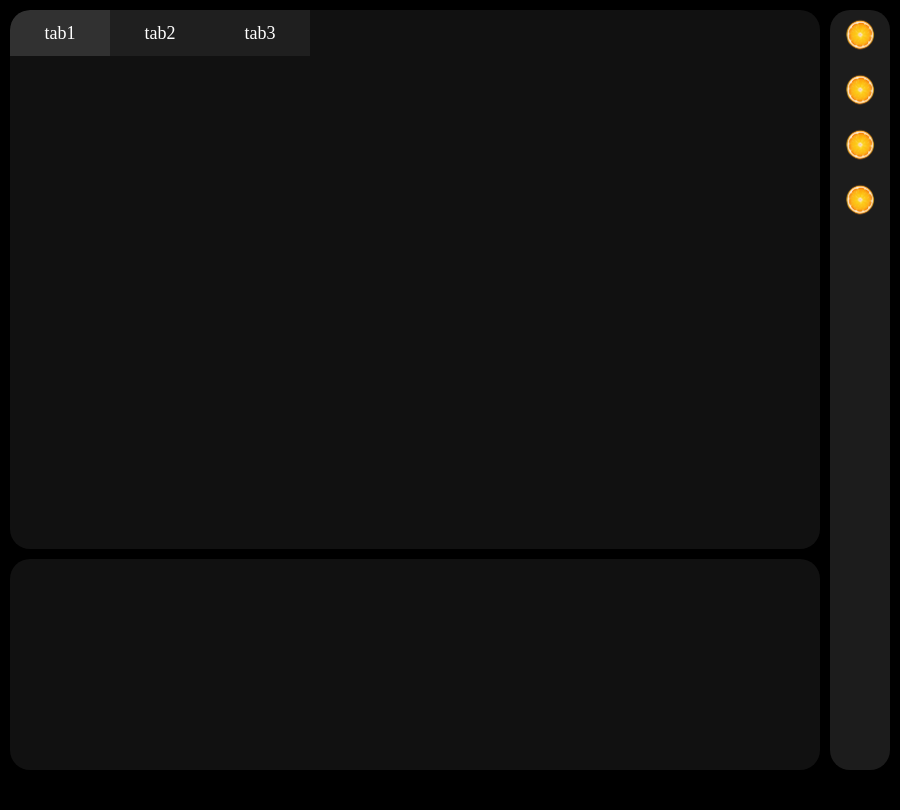
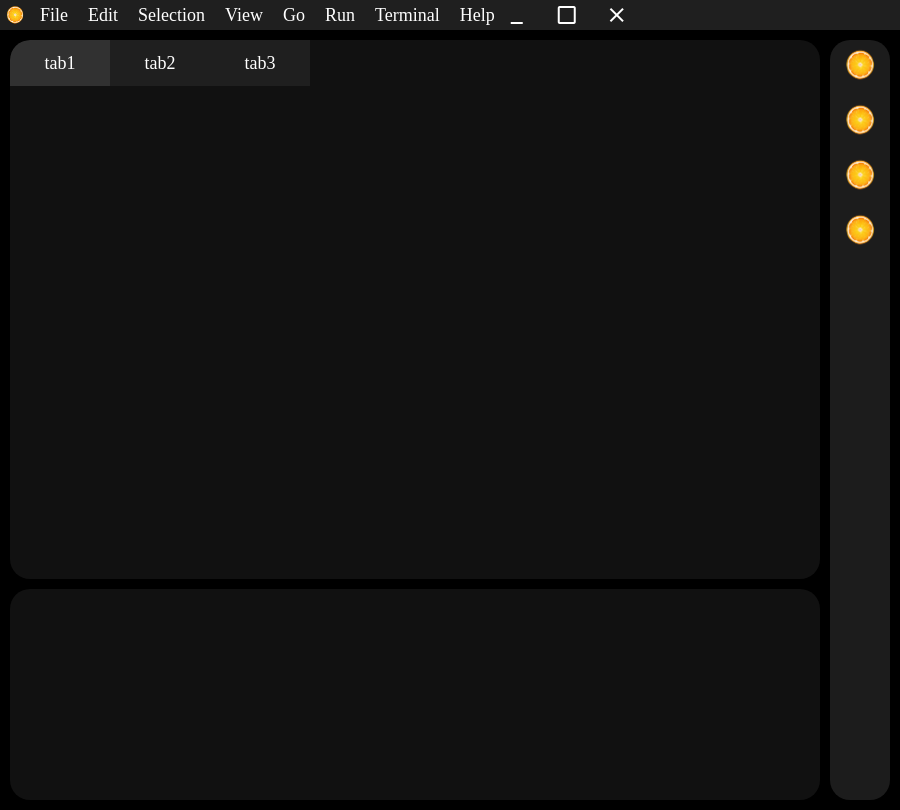
Before and after one commit to Jit-nath/Simple-Code-Editor, an Electron app: page index.html in a window 900 px wide. Drawn offline with nearby package versions, Linux system fonts and the light colour scheme.

Commit message:
custom title bar created

```diff
--- /dev/null
+++ b/css/titlebar.css
@@ -0,0 +1,40 @@
+.titlebar {
+    height: 30px;
+    width: 100%;
+    display: flex;
+    flex-direction: row;
+    align-items: center;
+    background-color: rgb(31, 31, 31);
+    color: #fff;
+    -webkit-app-region: drag;
+    font-size: small;
+}
+
+.icon {
+    height: 30px;
+    width: 30px;
+    background-size: contain;
+}
+
+.icon img {
+    height: 30px;
+    width: 30px;
+}
+
+.menubar {
+    display: flex;
+    justify-content: center;
+}
+
+.menubar span {
+    margin: 0 10px;
+}
+
+.window-control {
+    display: flex;
+}
+
+.window-control span {
+    width: 50px;
+    cursor: pointer;
+}
--- a/css/universal.css
+++ b/css/universal.css
@@ -6,6 +6,7 @@
     font-size: large;
     color: white;
     overflow: hidden;
+    user-select: none;
 }
 
 html {
--- a/index.html
+++ b/index.html
@@ -10,10 +10,35 @@
     <link rel="stylesheet" href="css/coding-ground.css">
     <link rel="stylesheet" href="css/terminal.css">
     <link rel="stylesheet" href="css/sidebar.css">
+    <link rel="stylesheet" href="css/titlebar.css">
+
+    <link rel="stylesheet"
+        href="https://fonts.googleapis.com/css2?family=Material+Symbols+Outlined:opsz,wght,FILL,GRAD@24,400,0,0">
+
 </head>
 
 <body>
 
+    <div class="titlebar">
+        <div class="icon">
+            <img src="png/expand.png" alt="icon">
+        </div>
+        <div class="menubar">
+            <span>File</span>
+            <span>Edit</span>
+            <span>Selection</span>
+            <span>View</span>
+            <span>Go</span>
+            <span>Run</span>
+            <span>Terminal</span>
+            <span>Help</span>
+        </div>
+        <div class="window-control">
+            <span class="material-symbols-outlined">minimize</span>
+            <span class="material-symbols-outlined">check_box_outline_blank</span>
+            <span class="material-symbols-outlined">close</span>
+        </div>
+    </div>
     <main>
         <seletion class="leftside">
             <div class="tabs-bar">
```
Also changed, not shown: main.js (+6 -2 lines), png/icon.png (deleted).
